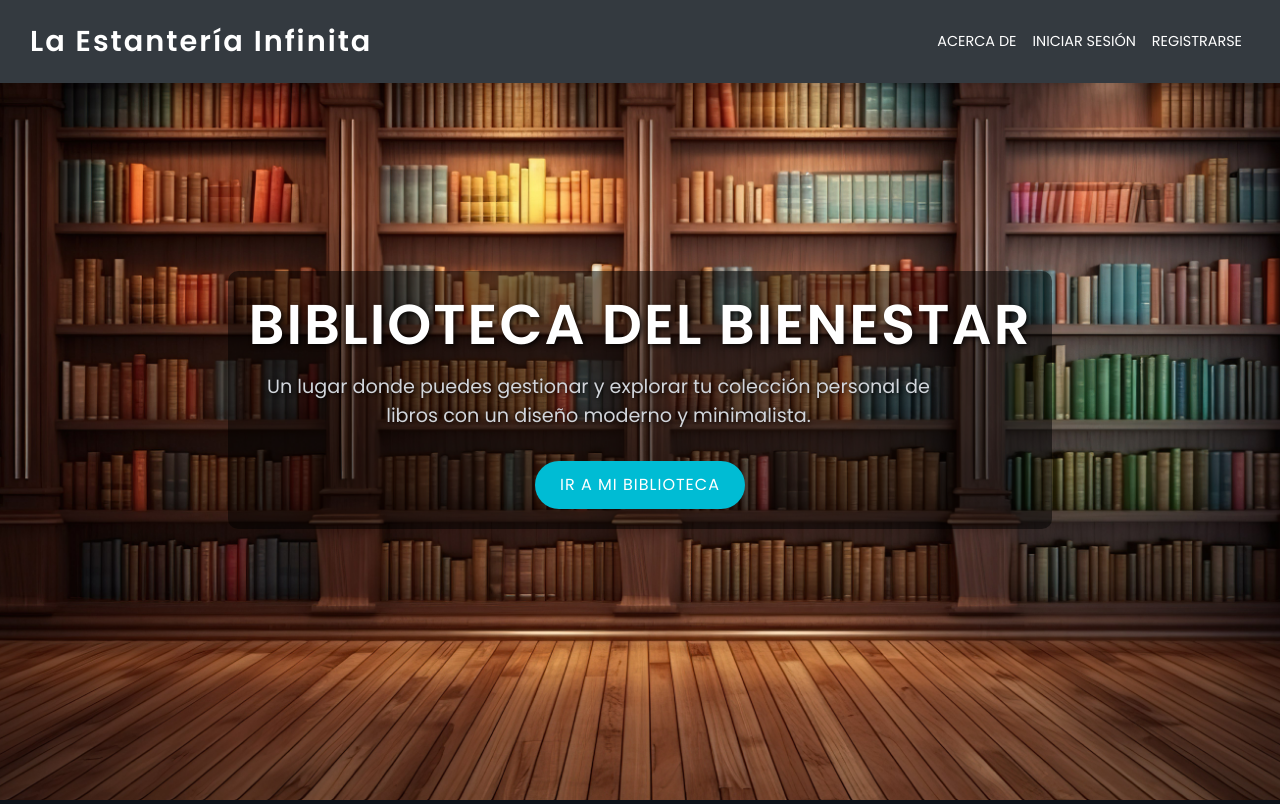
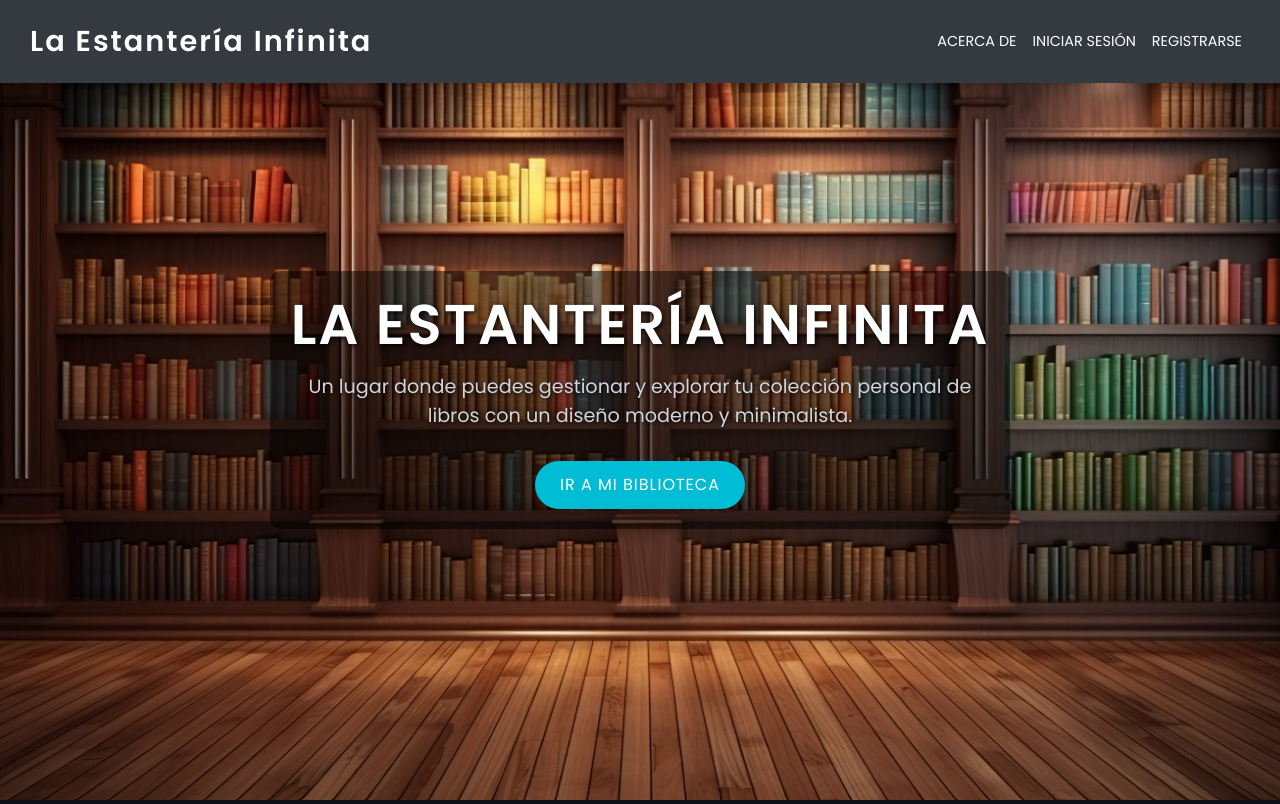
Before and after one commit to Valentinhp/BIBLIOTECA_FINAL, a Django app: page / in a window 1280 px wide. Shown: the top 804 px of the page. Run offline with Django 5.2, Linux system fonts and the light colour scheme.

Commit message:
Cambio nombre 3

```diff
--- a/mi_proyecto/mi_app/templates/mi_app/home.html
+++ b/mi_proyecto/mi_app/templates/mi_app/home.html
@@ -179,7 +179,7 @@
     <!-- Hero Section -->
     <div class="hero-section">
         <div class="hero-overlay">
-            <h1>Biblioteca del Bienestar</h1>
+            <h1>La Estantería Infinita</h1>
             <p>Un lugar donde puedes gestionar y explorar tu colección personal de libros con un diseño moderno y minimalista.</p>
             <a href="{% url 'mi_app:index' %}" class="btn btn-primary">Ir a Mi Biblioteca</a>
         </div>
```
